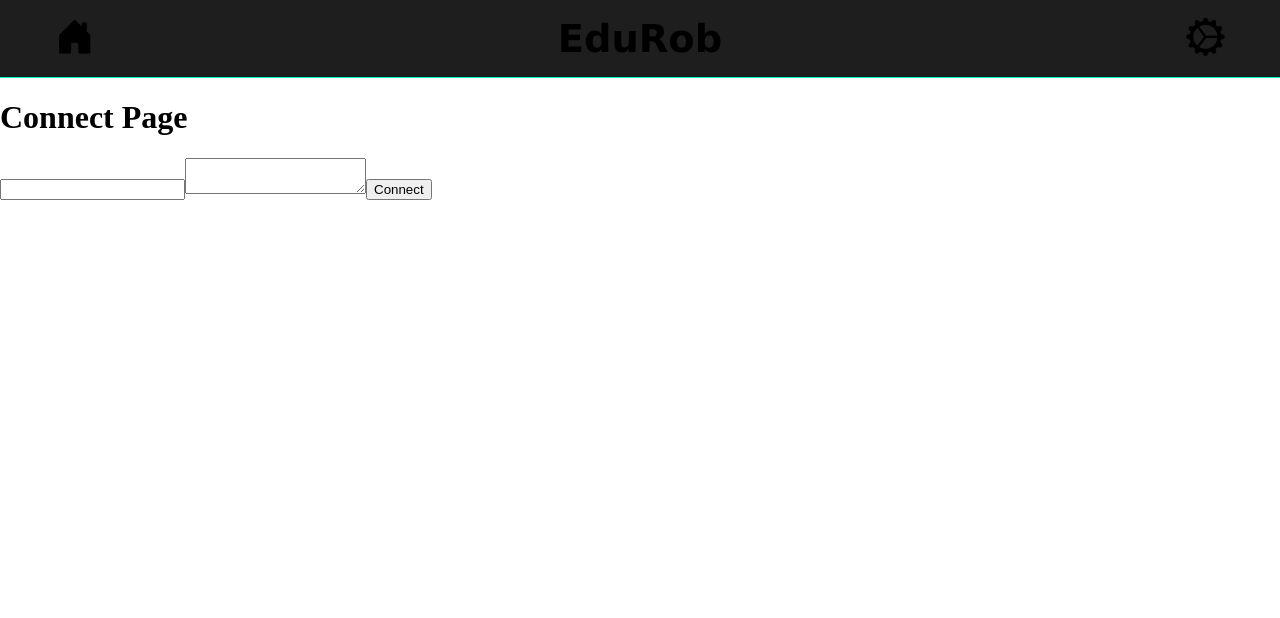
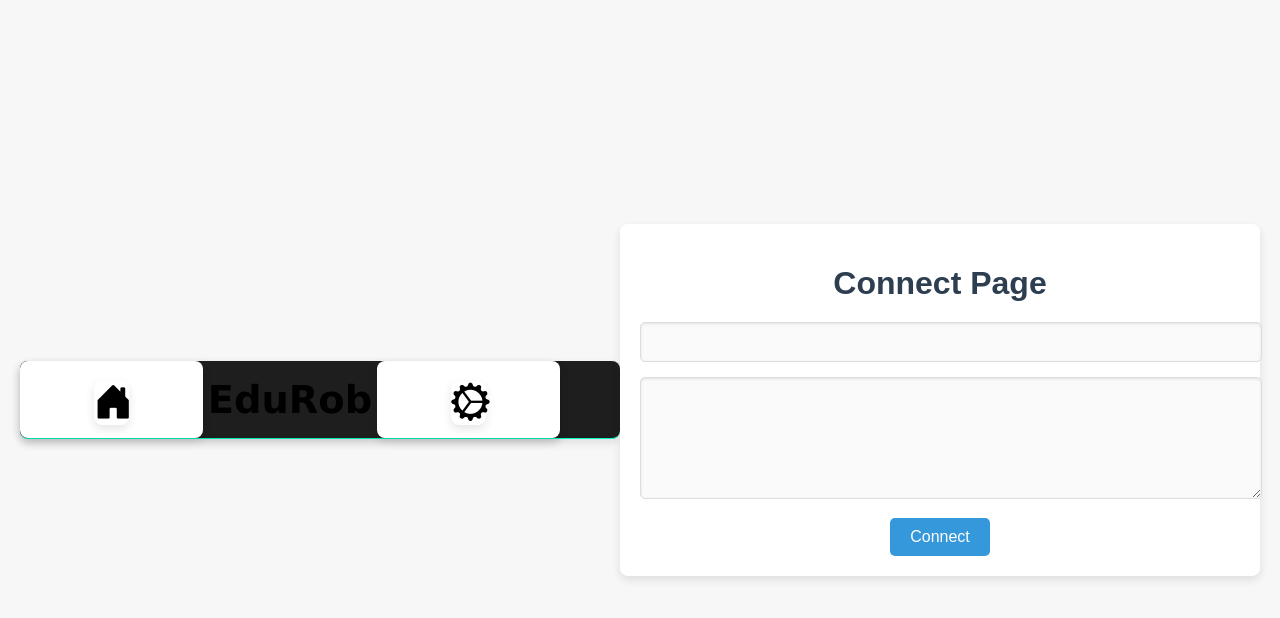
Before and after one commit to edu-rob/edu-rob, a Next.js app: page /connect in a window 1280 px wide. Shown: the top 618 px of the page. Built offline with nearby package versions, Linux system fonts and the light colour scheme.

Commit message:
feat: added CSS styles for connect page

```diff
--- a/src/app/connect/connect.css
+++ b/src/app/connect/connect.css
@@ -1,3 +1,93 @@
-.connectButton {
-    background-color: var(--accent-color);
-}
+/* General body styling */
+body {
+    font-family: Arial, sans-serif;
+    background-color: #f7f7f7;
+    color: #333;
+    margin: 0;
+    padding: 0;
+    display: flex;
+    justify-content: center;
+    align-items: center;
+    min-height: 100vh;
+  }
+
+  /* Container styling */
+  div {
+    width: 90%;
+    max-width: 600px;
+    background: #ffffff;
+    box-shadow: 0 4px 10px rgba(0, 0, 0, 0.1);
+    border-radius: 8px;
+    padding: 20px;
+    text-align: center;
+  }
+
+  /* Page title */
+  h1 {
+    font-size: 2rem;
+    margin-bottom: 20px;
+    color: #2c3e50;
+  }
+
+  /* Input styling */
+  input,
+  textarea {
+    width: 100%;
+    margin-bottom: 15px;
+    padding: 10px;
+    font-size: 1rem;
+    border: 1px solid #ddd;
+    border-radius: 5px;
+    background-color: #fafafa;
+    box-shadow: inset 0 1px 3px rgba(0, 0, 0, 0.1);
+  }
+
+  input:focus,
+  textarea:focus {
+    outline: none;
+    border-color: #3498db;
+    box-shadow: 0 0 5px rgba(52, 152, 219, 0.5);
+  }
+
+  /* Textarea */
+  textarea {
+    resize: vertical;
+    min-height: 100px;
+  }
+
+  /* Button styling */
+  button.ConnectButton {
+    background-color: #3498db;
+    color: #fff;
+    border: none;
+    padding: 10px 20px;
+    font-size: 1rem;
+    border-radius: 5px;
+    cursor: pointer;
+    transition: background-color 0.3s ease;
+  }
+
+  button.ConnectButton:hover {
+    background-color: #2980b9;
+  }
+
+  button.ConnectButton:disabled {
+    background-color: #bdc3c7;
+    cursor: not-allowed;
+  }
+
+  /* Responsive adjustments */
+  @media (max-width: 768px) {
+    div {
+      padding: 15px;
+    }
+
+    h1 {
+      font-size: 1.8rem;
+    }
+
+    button.ConnectButton {
+      width: 100%;
+      padding: 12px;
+    }
+  }
```
